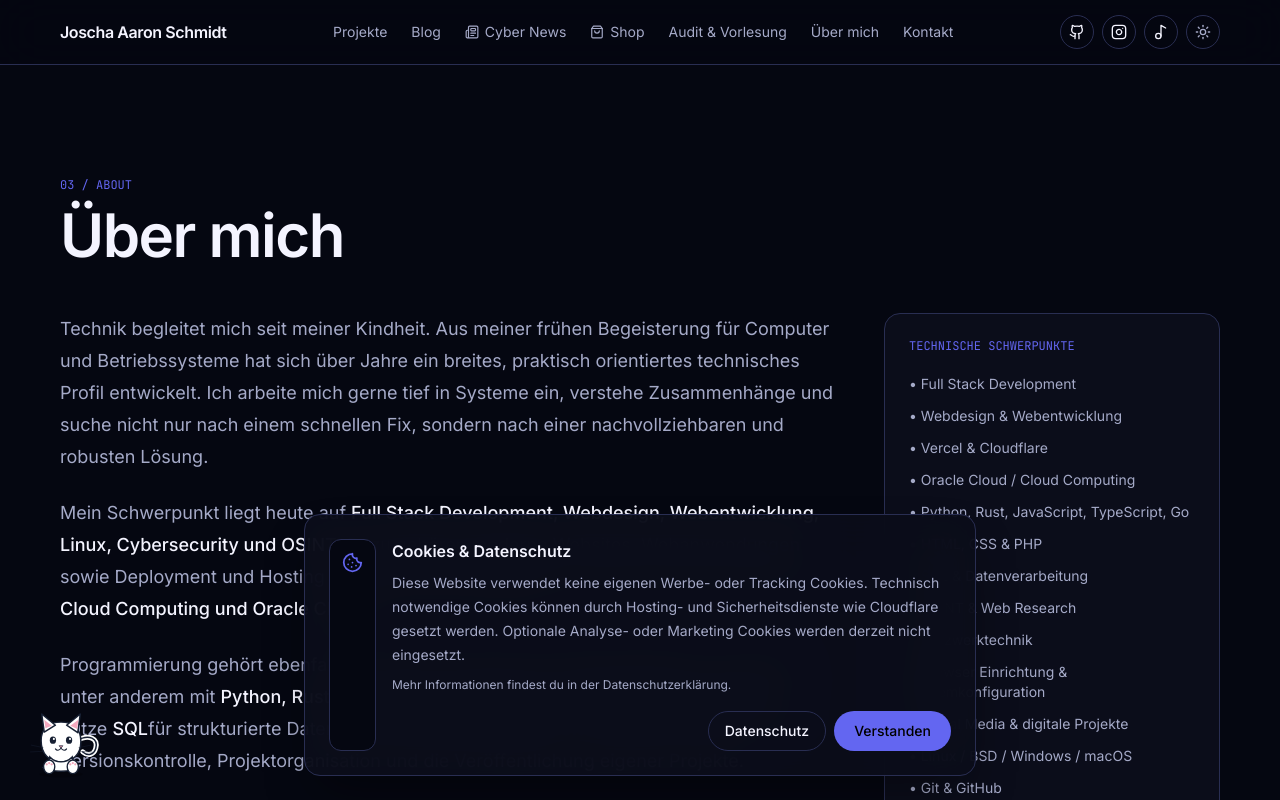
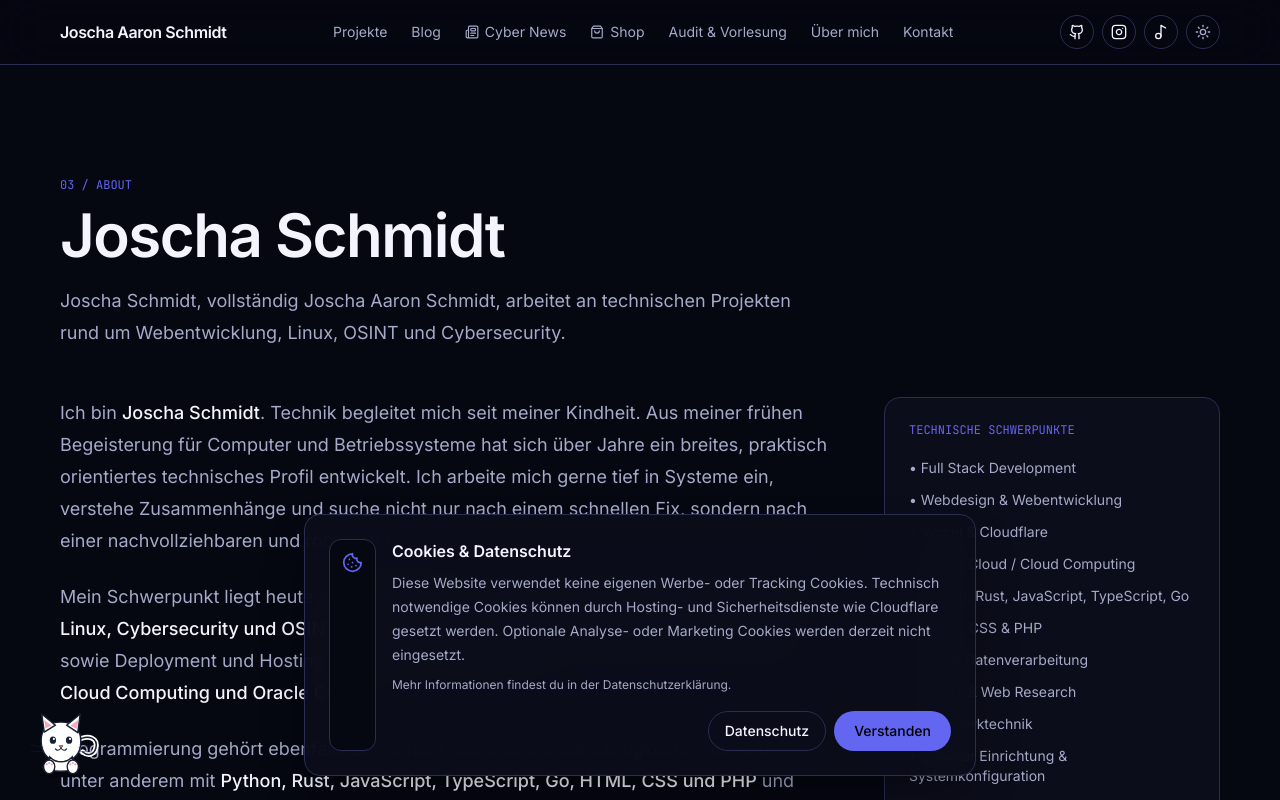
Before and after one commit to aaron0sec/webseite, a Next.js app: page /ueber-mich in a window 1280 px wide. Shown: the top 800 px of the page. Built offline with nearby package versions, Linux system fonts and the light colour scheme.

Commit message:
SEO: Joscha Schmidt auf Über mich stärken

```diff
--- a/src/app/ueber-mich/page.tsx
+++ b/src/app/ueber-mich/page.tsx
@@ -2,9 +2,10 @@ import type { Metadata } from "next";
 import { Reveal } from "@/components/reveal";
 
 export const metadata: Metadata = {
-  title: "Über mich",
+  title: "Joscha Schmidt | Über mich",
   description:
-    "Joscha Aaron Schmidt: Full Stack Development, Webdesign, Cloud, Linux, OSINT, Cybersecurity, Programmierung, Netzwerktechnik und technische Recherche.",
+    "Joscha Schmidt, auch Joscha Aaron Schmidt: Full Stack Development, Webdesign, Cloud, Linux, OSINT, Cybersecurity, Programmierung und technische Recherche.",
+  alternates: { canonical: "/ueber-mich" },
 };
 
 const skills = [
@@ -28,14 +29,17 @@ export default function About() {
     <main className="container py-20 sm:py-28">
       <Reveal>
         <p className="font-mono text-xs text-[var(--accent)]">03 / ABOUT</p>
-        <h1 className="mt-3 text-4xl font-semibold tracking-tight sm:text-6xl">Über mich</h1>
+        <h1 className="mt-3 text-4xl font-semibold tracking-tight sm:text-6xl">Joscha Schmidt</h1>
+        <p className="mt-5 max-w-3xl text-lg leading-8 text-[var(--muted)]">
+          Joscha Schmidt, vollständig Joscha Aaron Schmidt, arbeitet an technischen Projekten rund um Webentwicklung, Linux, OSINT und Cybersecurity.
+        </p>
       </Reveal>
 
       <div className="mt-12 grid gap-10 md:grid-cols-[1.4fr_.6fr]">
         <Reveal>
           <div className="space-y-6 text-lg leading-8 text-[var(--muted)]">
             <p>
-              Technik begleitet mich seit meiner Kindheit. Aus meiner frühen
+              Ich bin <strong className="font-medium text-[var(--text)]">Joscha Schmidt</strong>. Technik begleitet mich seit meiner Kindheit. Aus meiner frühen
               Begeisterung für Computer und Betriebssysteme hat sich über Jahre
               ein breites, praktisch orientiertes technisches Profil entwickelt.
               Ich arbeite mich gerne tief in Systeme ein, verstehe Zusammenhänge
```
